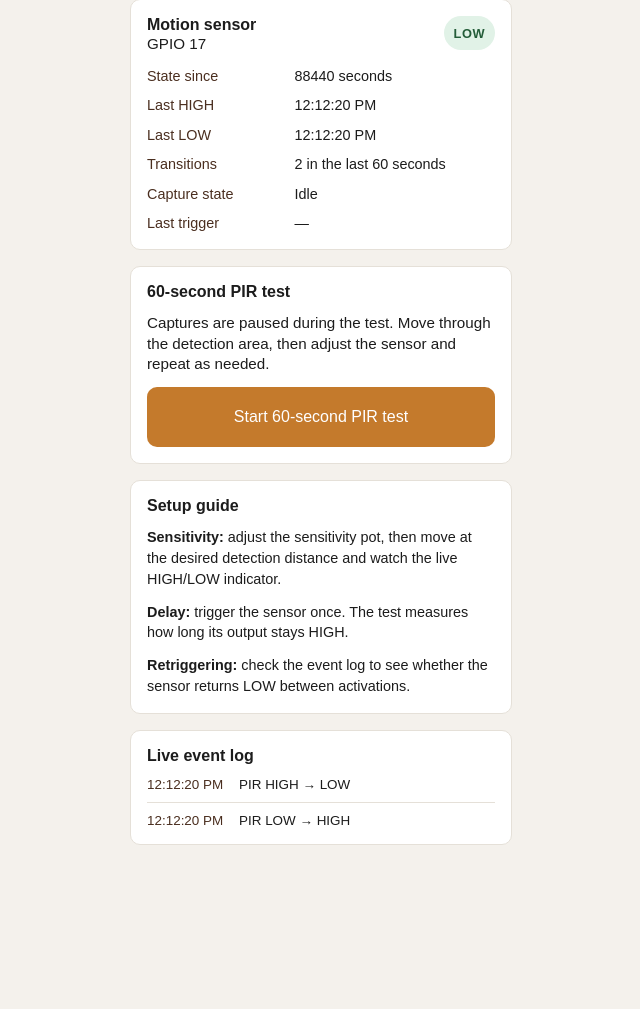
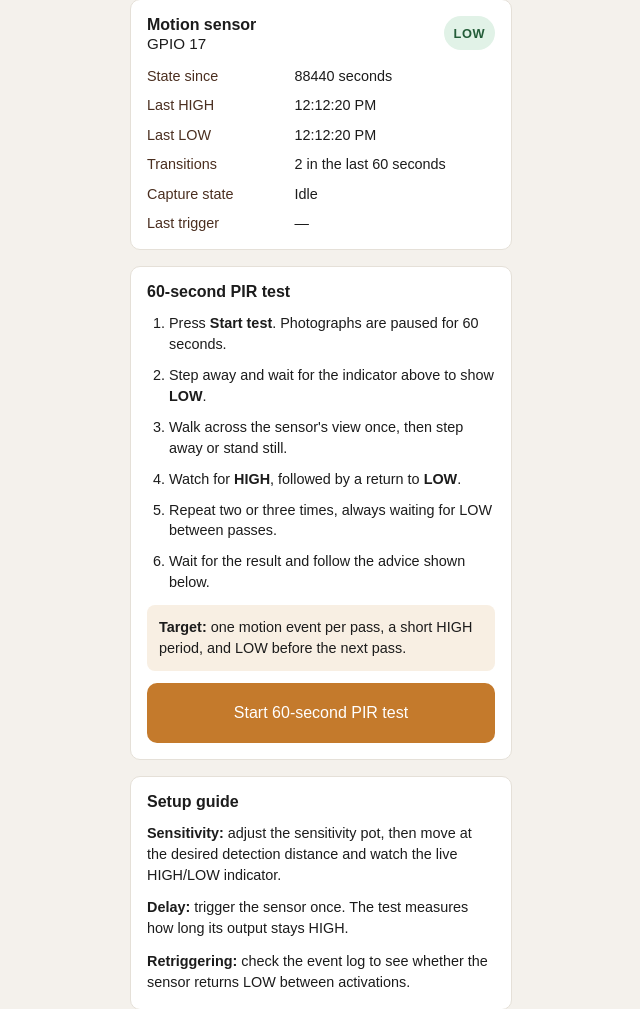
Before and after one commit to Ashterism/motionpi, a Flask app: page /diagnostics in a window 1280 px wide. Shown: the part 117-1126 px from the top of the page, without its empty margins (319-959 px from the left). Before the commit the page ends 962 px from the top, so only its background shows below. Run offline with Flask 3, Linux system fonts and the light colour scheme; data that the repository does not hold is empty.

Commit message:
Explain PIR test procedure and results

```diff
--- a/src/motionpi/web/static/main.css
+++ b/src/motionpi/web/static/main.css
@@ -429,6 +429,39 @@ body {
     margin-bottom: 12px;
 }
 
+.test-steps {
+    display: flex;
+    flex-direction: column;
+    gap: 10px;
+    margin: 0;
+    padding-left: 22px;
+    font-size: 0.9rem;
+    line-height: 1.45;
+}
+
+.test-goal,
+.result-guidance {
+    margin: 0;
+    padding: 12px;
+    border-radius: 8px;
+    background: #F8EFE3;
+    font-size: 0.9rem;
+    line-height: 1.45;
+}
+
+.result-guidance {
+    margin-top: 16px;
+    border-left: 4px solid var(--accent);
+}
+
+.result-guidance .section-title {
+    margin-bottom: 6px;
+}
+
+.result-guidance p {
+    margin: 0;
+}
+
 .guide-copy {
     display: flex;
     flex-direction: column;
--- a/src/motionpi/web/templates/diagnostics.html
+++ b/src/motionpi/web/templates/diagnostics.html
@@ -43,9 +43,17 @@
 <section class="card">
     <div class="card-body">
         <h2 class="section-title">60-second PIR test</h2>
-        <p class="status-line">
-            Captures are paused during the test. Move through the detection area, then
-            adjust the sensor and repeat as needed.
+        <ol class="test-steps">
+            <li>Press <strong>Start test</strong>. Photographs are paused for 60 seconds.</li>
+            <li>Step away and wait for the indicator above to show <strong>LOW</strong>.</li>
+            <li>Walk across the sensor's view once, then step away or stand still.</li>
+            <li>Watch for <strong>HIGH</strong>, followed by a return to <strong>LOW</strong>.</li>
+            <li>Repeat two or three times, always waiting for LOW between passes.</li>
+            <li>Wait for the result and follow the advice shown below.</li>
+        </ol>
+        <p class="test-goal">
+            <strong>Target:</strong> one motion event per pass, a short HIGH period,
+            and LOW before the next pass.
         </p>
         <button class="button" type="button" id="start-test">Start 60-second PIR test</button>
         <p class="status-line" id="test-progress" hidden></p>
@@ -61,6 +69,10 @@
                 <dt>Finished state</dt>
                 <dd id="test-finished-state">—</dd>
             </dl>
+            <div class="result-guidance" id="result-guidance">
+                <h3 class="section-title">What to do next</h3>
+                <p id="result-advice"></p>
+            </div>
         </div>
     </div>
 </section>
@@ -128,7 +140,7 @@
             : "Start 60-second PIR test";
         progress.hidden = !running;
         progress.textContent = running
-            ? "Captures paused. Keep moving through the area as required."
+            ? "Captures paused. Make one pass, step away, and wait for LOW before repeating."
             : "";
 
         if (test.status === "complete" && test.summary) {
@@ -142,6 +154,22 @@
                 ? "None measured"
                 : summary.shortest_gap_seconds + "s";
             byId("test-finished-state").textContent = summary.sensor_state;
+
+            const durations = summary.high_durations_seconds || [];
+            const longestHigh = durations.length ? Math.max.apply(null, durations) : 0;
+            let advice;
+
+            if (summary.sensor_state === "HIGH" || longestHigh >= 15) {
+                advice = "The sensor stayed HIGH too long. Turn the TIME/DELAY control down (usually anticlockwise), then run the test again. Leave sensitivity unchanged for now. If the sensor is in repeat/retrigger mode, step completely away after each pass so it has a chance to return LOW.";
+            } else if (summary.motion_events === 0) {
+                advice = "No movement was detected. Move closer for the next test. If that works, increase SENSITIVITY gradually until it detects movement at the distance you need.";
+            } else if (summary.motion_events >= 2 && longestHigh <= 10) {
+                advice = "This looks healthy: the sensor detected separate passes and returned LOW. If the detection distance is wrong, adjust SENSITIVITY slightly and repeat.";
+            } else {
+                advice = "The sensor returned LOW, but there were not enough separate passes to judge it confidently. Repeat the test with two or three passes, waiting for LOW each time.";
+            }
+
+            byId("result-advice").textContent = advice;
         } else if (test.status === "error") {
             progress.hidden = false;
             progress.textContent = test.error || "The PIR test could not be completed.";
```
